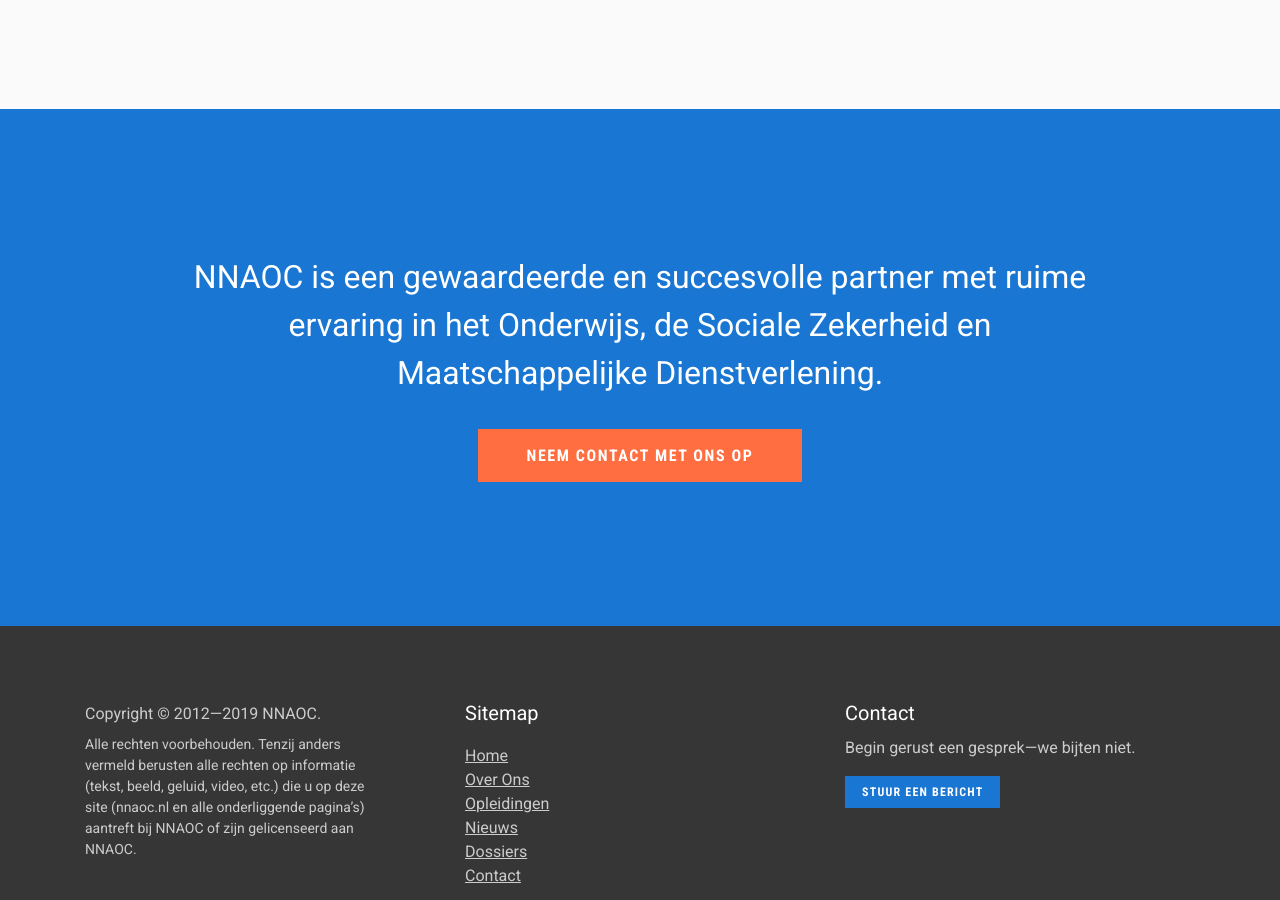
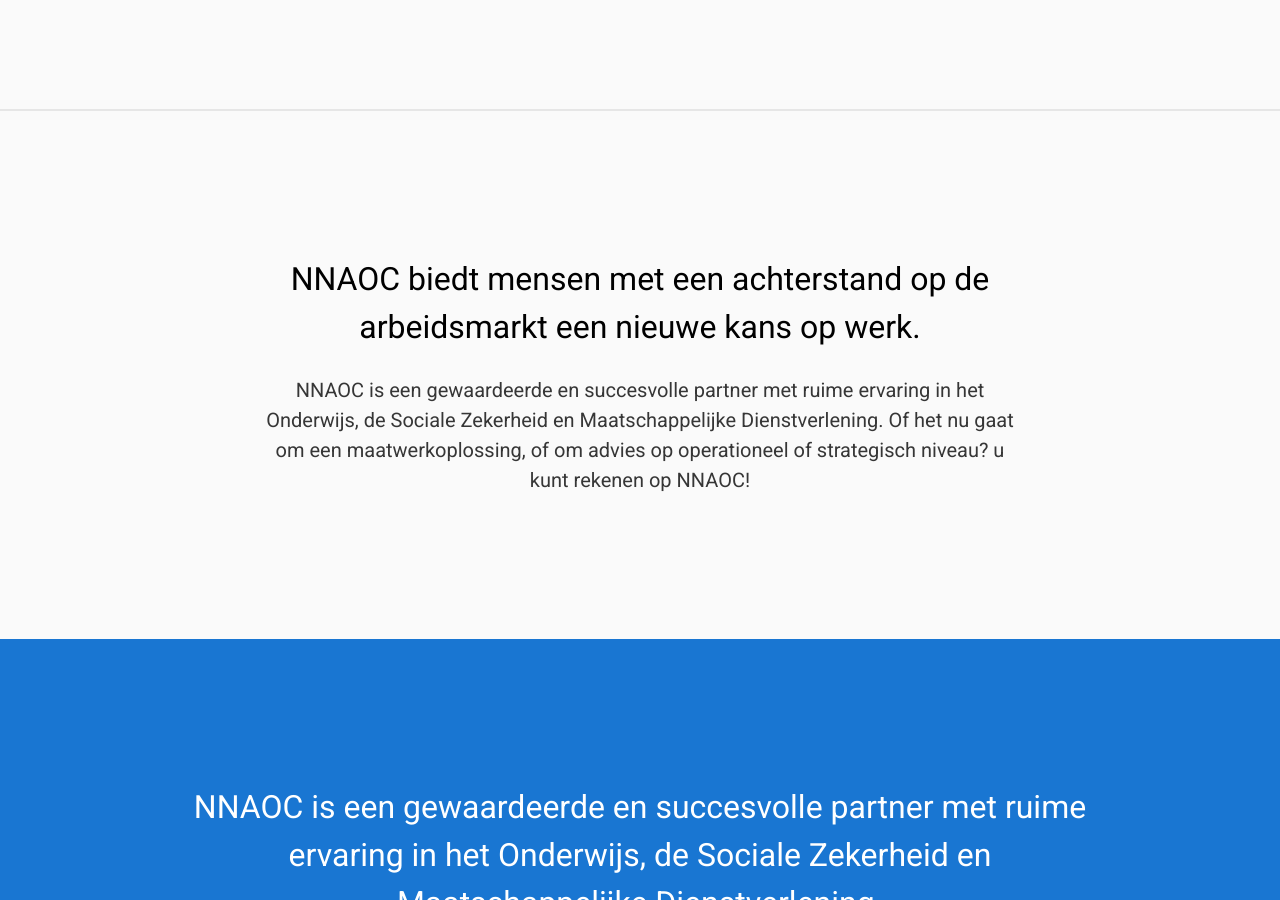
Before and after one commit to jessevdp/nnaoc.website, a Jekyll site: the page built from pages/about.html, in a window 1280 px wide and 900 px high, scrolled down 535 px. Built offline with Jekyll 4.4.1, drawn with Linux system fonts in a browser that asks for light colours.

Commit message:
Add lead (second) section to about page

```diff
--- a/pages/about.html
+++ b/pages/about.html
@@ -7,7 +7,7 @@ navbar-style: dark
 navbar-bg: regular
 ---
 
-<header class="margin-navbar-clear py-6 py-tablet-7 bg-regular">
+<header class="margin-navbar-clear py-6 py-tablet-7 bg-regular border-bottom-2">
     <div class="container">
         <div class="row">
             <div class="col-lg-5">
@@ -19,3 +19,14 @@ navbar-bg: regular
         </div>
     </div>
 </header>
+
+<section class="cta bg-regular py-6 py-tablet-7">
+    <div class="container text-tablet-center">
+        <div class="row justify-content-center">
+            <div class="col-lg-10 col-lg-8">
+                <h2>NNAOC biedt mensen met een achterstand op de arbeidsmarkt een nieuwe kans op werk.</h2>
+                <p class="text-large mt-4">NNAOC is een gewaardeerde en succesvolle partner met ruime ervaring in het Onderwijs, de Sociale Zekerheid en Maatschappelijke Dienstverlening. Of het nu gaat om een maatwerkoplossing, of om advies op operationeel of strategisch niveau? u kunt rekenen op NNAOC!</p>
+            </div>
+        </div>
+    </div>
+</section>
```
